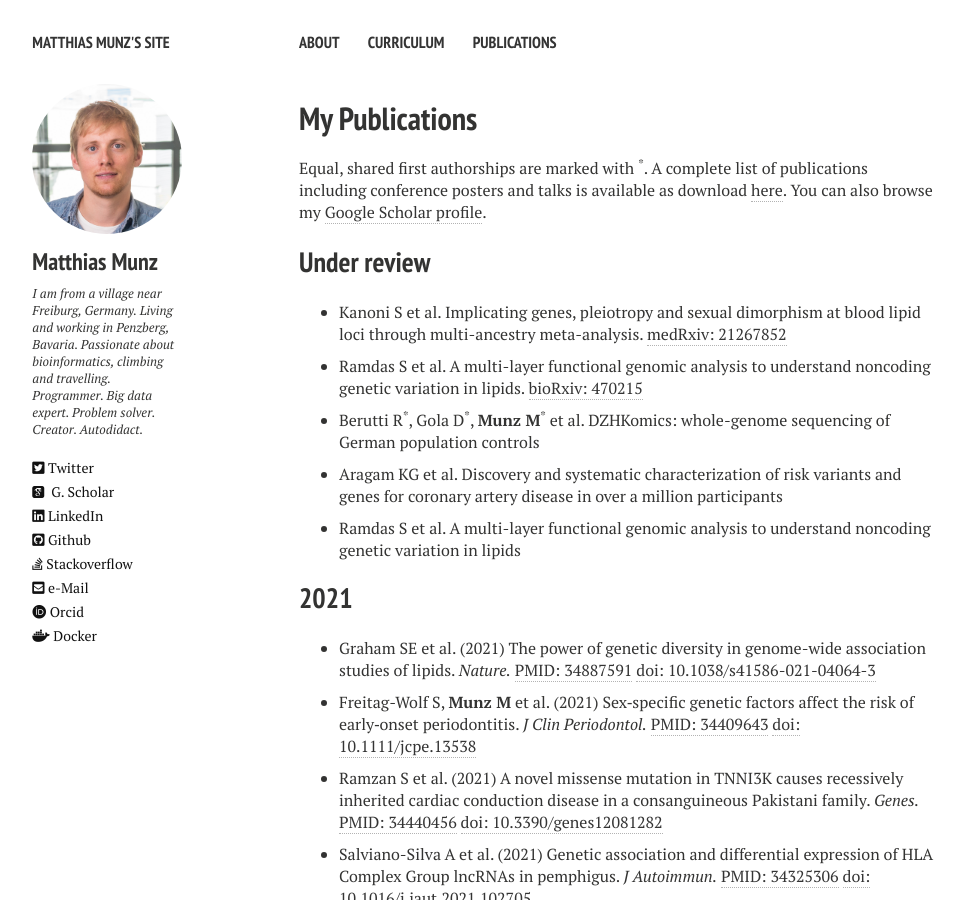
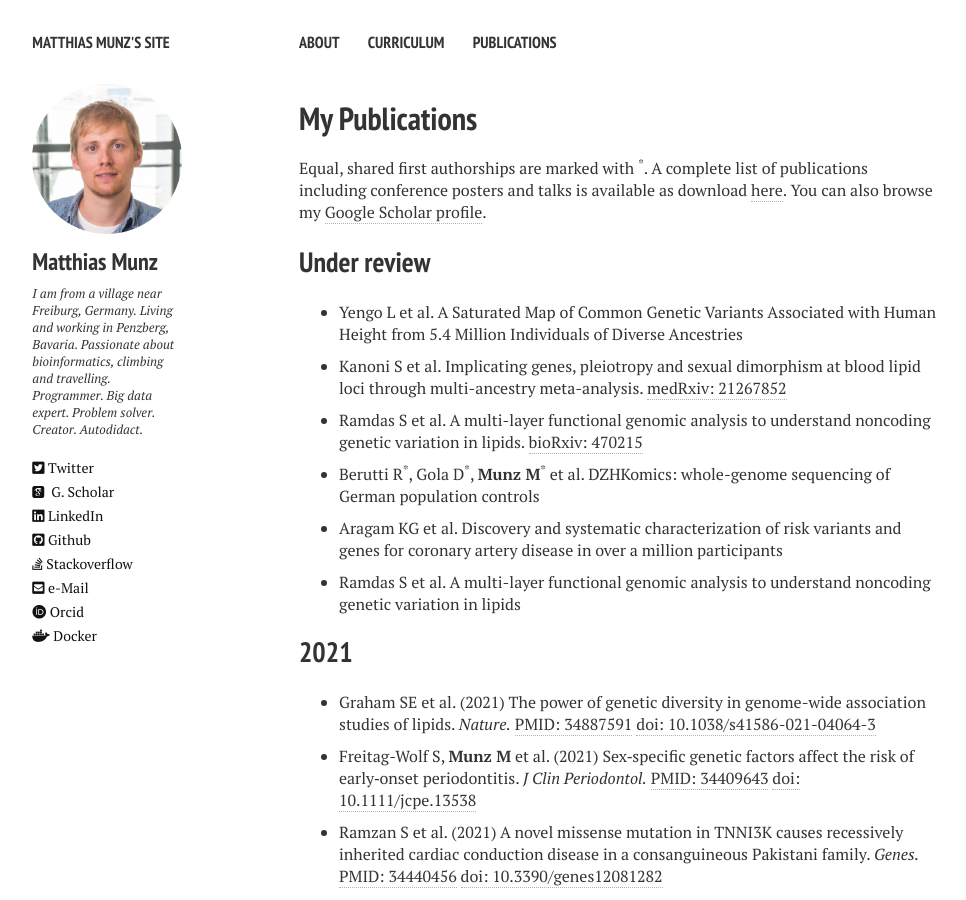
Before and after one commit to matmu/matmu.github.io-deprecated, a Jekyll site: the page built from _pages/publications.md, in a window 1280 px wide and 900 px high. Shown: the whole window, without its empty margins (21-987 px from the left). Built offline with Jekyll 4.4.1, drawn with Linux system fonts in a browser that asks for light colours; nearby versions of some CDN libraries.

Commit message:
Update publications.yml

```diff
--- a/_data/publications.yml
+++ b/_data/publications.yml
@@ -1,6 +1,8 @@
 
 - year: "Under review"
   publications:
+    - authors: "Yengo L et al."
+      title: "A Saturated Map of Common Genetic Variants Associated with Human Height from 5.4 Million Individuals of Diverse Ancestries"
     - authors: "Kanoni S et al."
       title: "Implicating genes, pleiotropy and sexual dimorphism at blood lipid loci through multi-ancestry meta-analysis."
       medrxiv: 21267852
```
